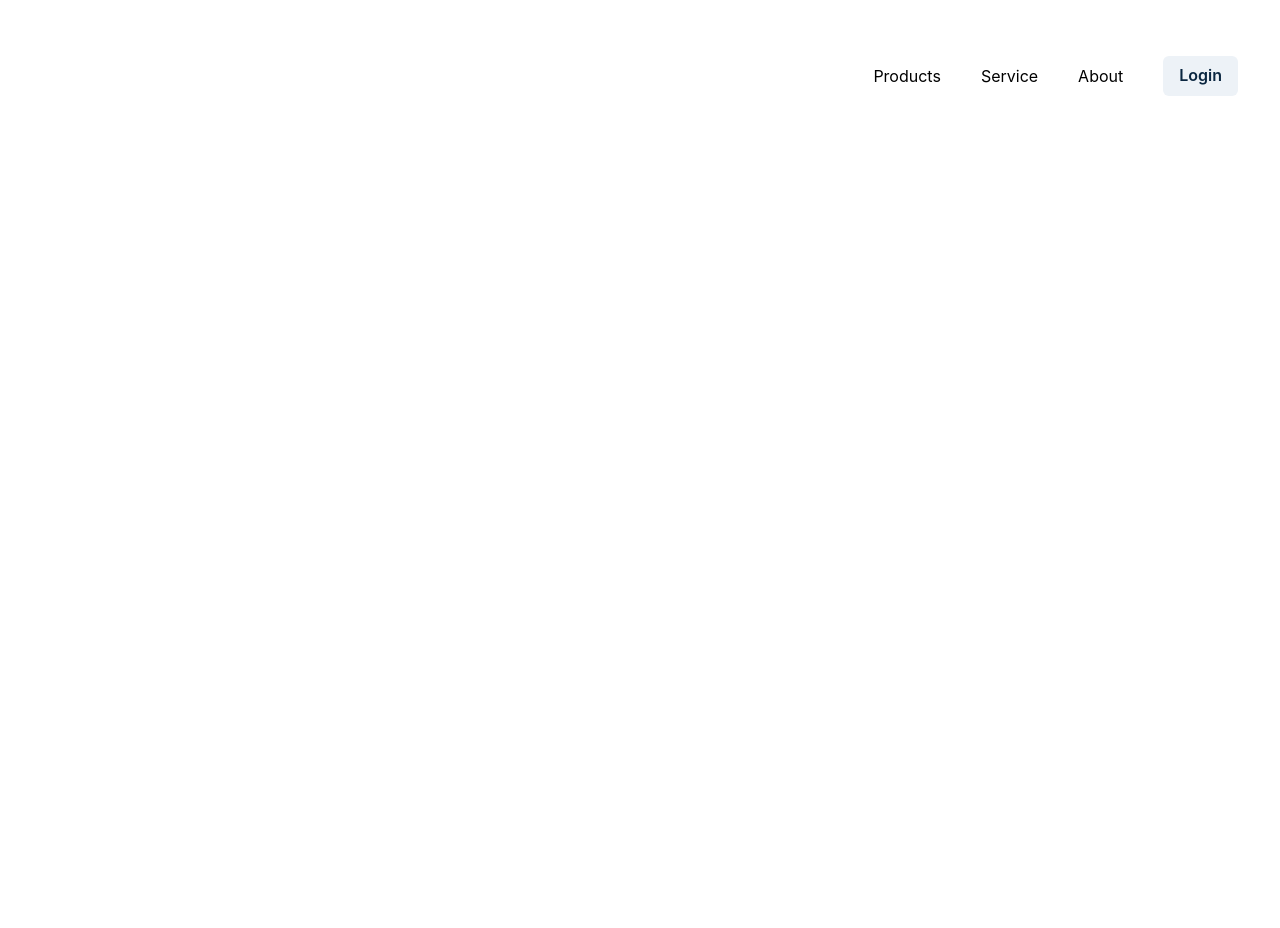
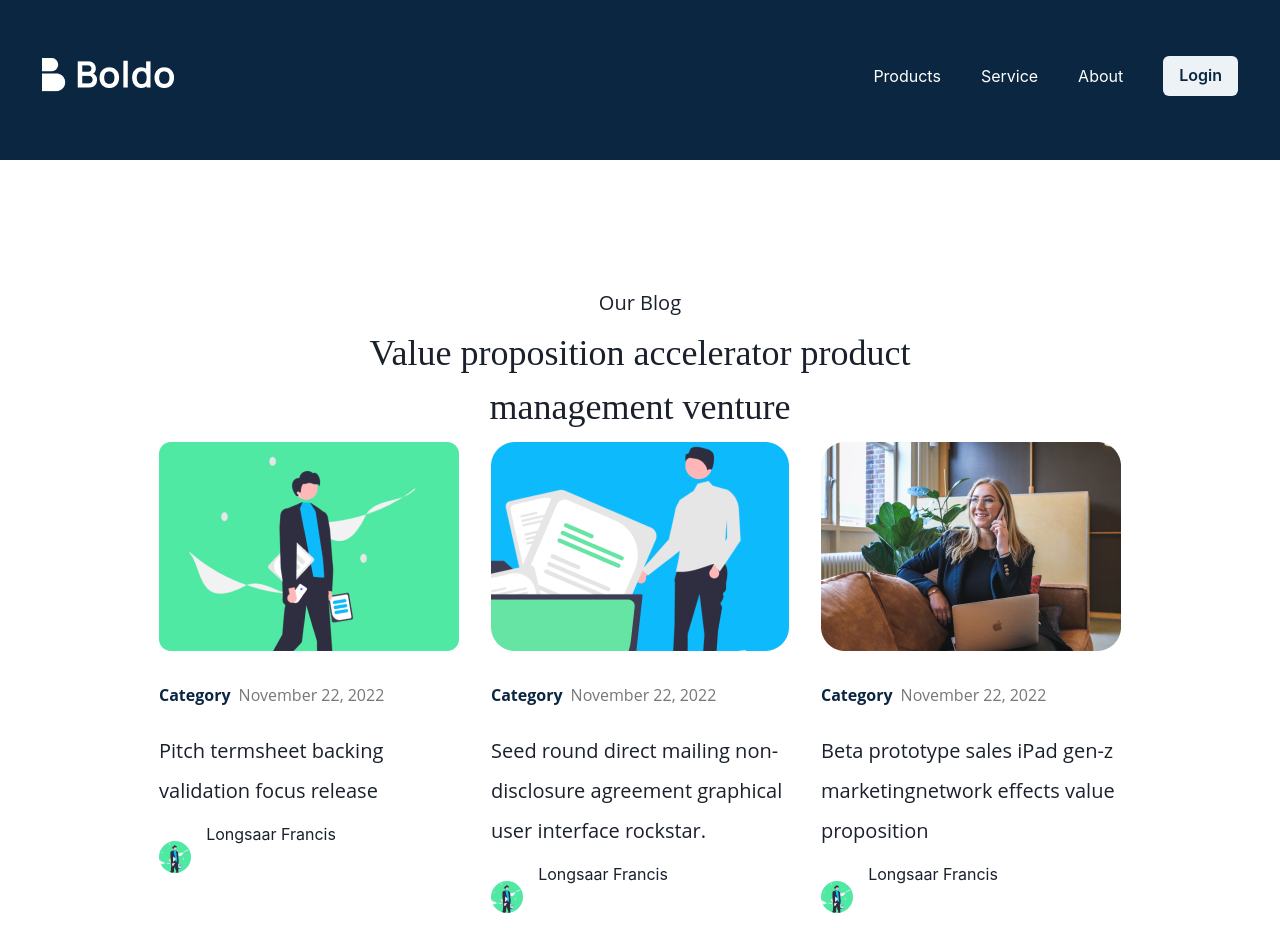
Before and after one commit to jahrulezfrancis/Digital-Marketing-Website-front-end-, a React (Create React App) app: page /blog in a window 1280 px wide. Shown: the top 928 px of the page. Before the commit the page ends 800 px from the top, so only its background shows below. Built offline with nearby package versions, Linux system fonts and the light colour scheme.

Commit message:
Added the post section

```diff
--- a/src/Components/Pages/BlogPage.jsx
+++ b/src/Components/Pages/BlogPage.jsx
@@ -1,13 +1,42 @@
 import React from 'react';
-import { ListItem, HStack, Box, UnorderedList, Image, Button, } from "@chakra-ui/react";
+import {
+    ListItem, HStack, Box, UnorderedList, Image, Button,
+    Flex, Stack, VStack, Heading, Text, Avatar
+} from "@chakra-ui/react";
 import { NavLink } from 'react-router-dom';
 import HeaderLogo from "../../Images/Logo.png"
-import Navigation from '../Header/Navigation';
+import FirstOne from "../../Images/Job-seeker.png"
+import SecondOne from "../../Images/pers-near-trash.png"
+import ThirdOne from "../../Images/woman-on-couch.png"
 
-export default function BlogSection() {
+
+function CardTemplate(props) {
     return (
-        <Box>
-            <UnorderedList color='black' listStyleType='none'>
+        <Box h='30em'>
+            <Image src={props.image} />
+            <VStack align='start'>
+                <HStack align='start' pt='2em' pb='1em'>
+                    <Text fontSize='1em' fontFamily="Open Sans" fontWeight='700' color='#0A2640'>Category</Text>
+                    <Text fontSize='1em' fontFamily="Open Sans" fontWeight='400' color='#777777'>November 22, 2022</Text>
+                </HStack>
+                {props.text}
+                <HStack>
+                    <Flex gap='3' alignItems='flex-end' justify='flex-end' >
+                        <Avatar size='sm' name='Jahrulez Francis' src={FirstOne} />
+                        <Flex direction='column' p='.2em'>
+                            <Text>Longsaar Francis</Text> <br />
+                        </Flex>
+                    </Flex>
+                </HStack>
+            </VStack>
+        </Box>
+    )
+}
+
+function Navigation() {
+    return (
+        <Box bgColor='#0A2640'>
+            <UnorderedList color='white' listStyleType='none' height='10em'>
                 <HStack justify='flex-end' align='center' padding='3.5em .625em' mt='0em' ml='1em' gap={10}>
                     <ListItem marginRight='auto'><Image src={HeaderLogo} /></ListItem>
                     <NavLink to="/">
@@ -25,3 +54,52 @@ export default function BlogSection() {
         </Box>
     )
 }
+
+export default function BlogSection() {
+    return (
+        <Box>
+            <Navigation />
+            <Box w="100%" h='27em'>
+                <Stack align='center'>
+                    <VStack pt='8em'>
+                        <Text fontFamily='Open Sans' fontSize='1.25em'>Our Blog</Text>
+                        <Heading textAlign='center' fontFamily='Manrope' fontWeight='400' lineHeight='1.5em'>
+                            Value proposition accelerator product <br />
+                            management venture
+                        </Heading>
+                    </VStack>
+                    <HStack gap='8'>
+                        <CardTemplate
+                            image={FirstOne}
+                            text={<Text fontSize='1.25em' fontFamily="Open Sans" fontWeight='400' lineHeight='2em'>
+                                Pitch termsheet backing <br />
+                                validation focus release
+                            </Text>}
+                        />
+                        <CardTemplate
+                            image={SecondOne}
+                            text={<Text fontSize='1.25em' fontFamily="Open Sans" fontWeight='400' lineHeight='2em'>
+                                Seed round direct mailing non- <br />
+                                disclosure agreement graphical <br />
+                                user interface rockstar.
+                            </Text>}
+                        />
+                        <CardTemplate
+                            image={ThirdOne}
+                            text={<Text fontSize='1.25em' fontFamily="Open Sans" fontWeight='400' lineHeight='2em'>
+                                Beta prototype sales iPad gen-z <br />
+                                marketingnetwork effects value <br />
+                                proposition
+                            </Text>}
+                        />
+                    </HStack>
+                    <Button fontFamily='Open Sans' borderRadius='3em' border='solid 1px #0A2640' p='1.3em'
+                        width='10em' fontSize='1.2em' fontWeight='700'>
+                        Load More
+                    </Button>
+                </Stack>
+            </Box>
+        </Box>
+
+    )
+}
```
